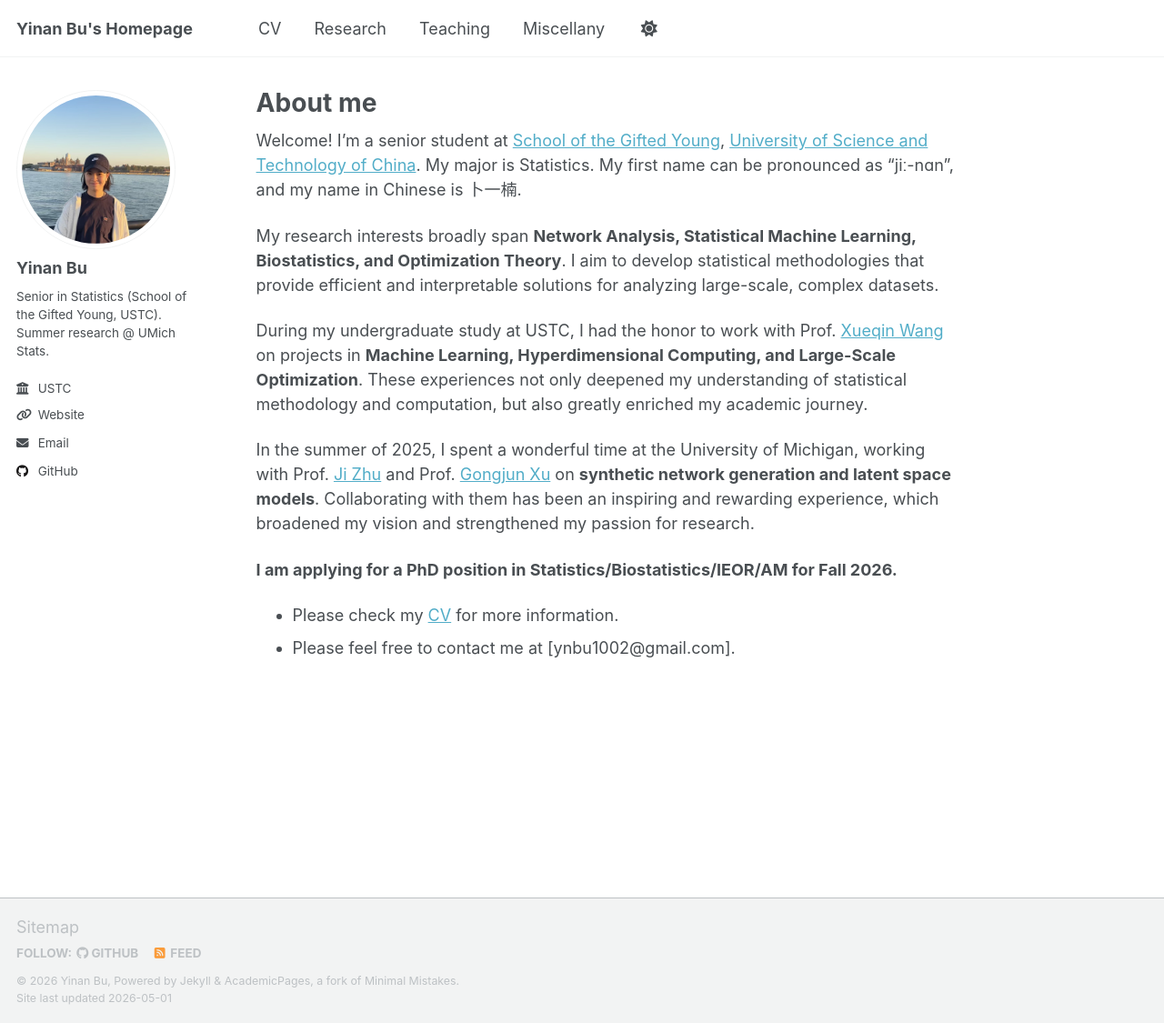
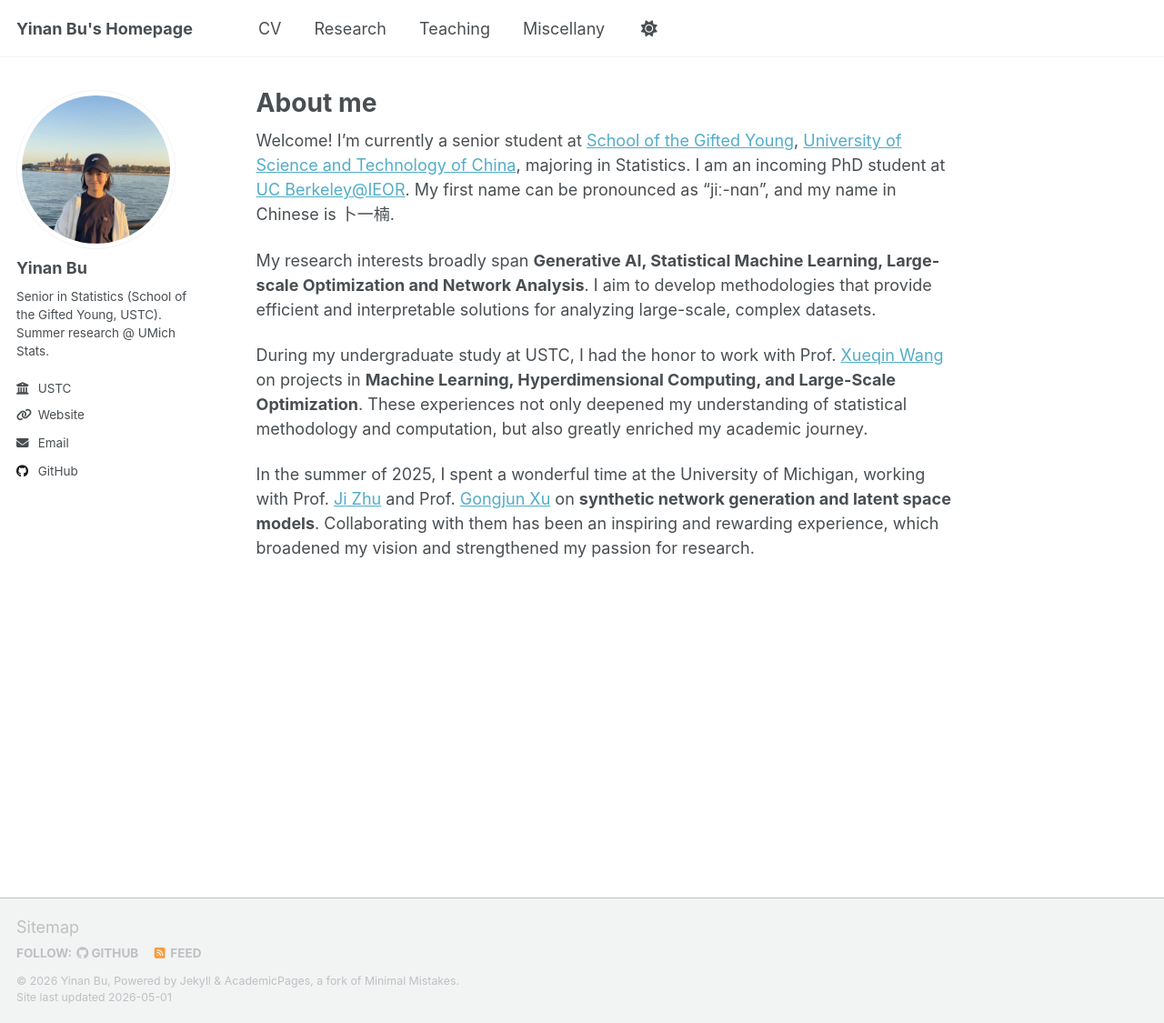
Before and after one commit to yinanbu/yinanbu.github.io, a Jekyll site: the page built from _pages/about.md, in a window 1280 px wide and 1125 px high. Shown: the whole window at 91% size. Built offline with Jekyll 4.4.1, drawn with Linux system fonts in a browser that asks for light colours; a script that is not in the unit is left out.

Commit message:
Update about.md

```diff
--- a/_pages/about.md
+++ b/_pages/about.md
@@ -7,15 +7,10 @@ redirect_from:
   - /about.html
 ---
 
-Welcome! I'm a senior student at [School of the Gifted Young](https://en.scgy.ustc.edu.cn/main.htm), [University of Science and Technology of China](https://en.ustc.edu.cn/). My major is Statistics. My first name can be pronounced as "jiː-nɑn", and my name in Chinese is 卜一楠.
+Welcome! I'm currently a senior student at [School of the Gifted Young](https://en.scgy.ustc.edu.cn/main.htm), [University of Science and Technology of China](https://en.ustc.edu.cn/), majoring in Statistics. I am an incoming PhD student at [UC Berkeley@IEOR](https://ieor.berkeley.edu/). My first name can be pronounced as "jiː-nɑn", and my name in Chinese is 卜一楠.
 
-My research interests broadly span **Network Analysis, Statistical Machine Learning, Biostatistics, and Optimization Theory**. I aim to develop statistical methodologies that provide efficient and interpretable solutions for analyzing large-scale, complex datasets.
+My research interests broadly span **Generative AI, Statistical Machine Learning, Large-scale Optimization and Network Analysis**. I aim to develop methodologies that provide efficient and interpretable solutions for analyzing large-scale, complex datasets.
 
 During my undergraduate study at USTC, I had the honor to work with Prof. [Xueqin Wang](https://bs.ustc.edu.cn/english/profile-650.html) on projects in **Machine Learning, Hyperdimensional Computing, and Large-Scale Optimization**. These experiences not only deepened my understanding of statistical methodology and computation, but also greatly enriched my academic journey.
 
 In the summer of 2025, I spent a wonderful time at the University of Michigan, working with Prof. [Ji Zhu](https://dept.stat.lsa.umich.edu/~jizhu/) and Prof. [Gongjun Xu](https://sites.google.com/umich.edu/gongjunxu) on **synthetic network generation and latent space models**. Collaborating with them has been an inspiring and rewarding experience, which broadened my vision and strengthened my passion for research.
-
-**I am applying for a PhD position in Statistics/Biostatistics/IEOR/AM for Fall 2026.**
-
-- Please check my [CV](/files/CV_Yinan_Bu.pdf) for more information.
-- Please feel free to contact me at [ynbu1002@gmail.com].
```
